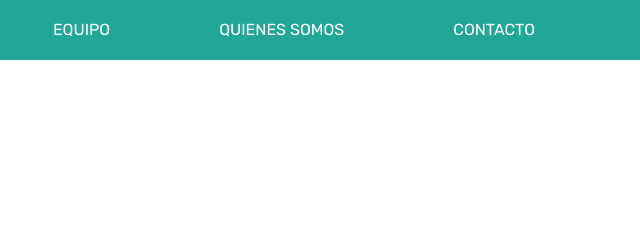
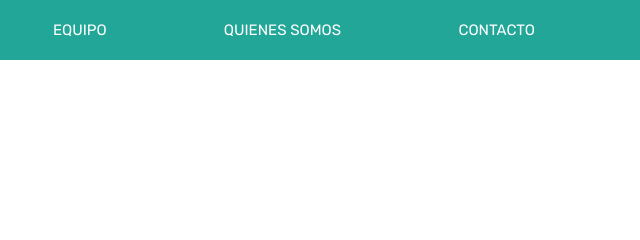
Before and after one commit to Adalab/d-s1-valkyrias, a website: page index.html in a window 1280 px wide. Shown: the top 240 px of the page, 640-1280 px from the left. Drawn offline with nearby package versions, Linux system fonts and the light colour scheme.

Commit message:
quienessomosarreglado

```diff
--- a/scss/layout/_header.scss
+++ b/scss/layout/_header.scss
@@ -25,16 +25,16 @@
   margin: 0px;
 }
 .contenedor-lista {
-  width: 100%;
   display: flex;
   flex-direction: row;
-  align-content: space-around;
+  align-content: center;
   justify-content: space-between;
   list-style: none;
-  padding: 0px;
+  margin-left: 15px;
   margin-right: 15px;
-  margin-top: 0px;
   margin-bottom: 0;
+  margin-top: 0;
+  padding: 0;
 }
 header nav {
   width: 100%;
@@ -42,8 +42,11 @@ header nav {
 .item-cuadro {
   height: 45px;
   line-height: 45px;
-  padding-right: 15px;
-  padding-left: 15px;
+  text-align: center;
+}
+.item-cuadro a {
+margin:0;
+font-size: 15px;
 }
 .contenedor-menu a {
   text-decoration: none;
```
Also changed, not shown: styles/main.css.
